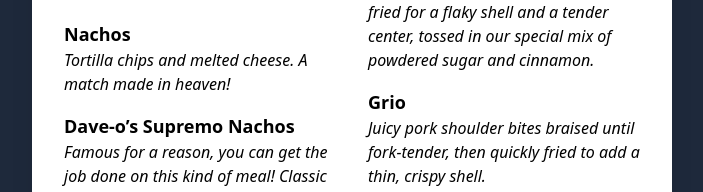
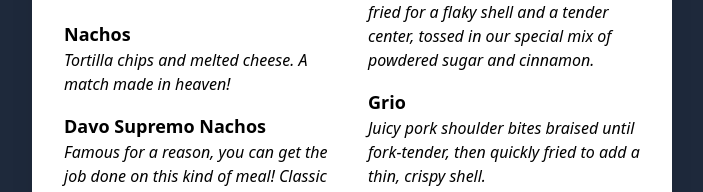
Before and after one commit to ktbartholomew/gorettifest.com, a Next.js app: page /menu in a window 1280 px wide. Shown: the part 1228-1420 px from the top of the page, without its empty margins (288-991 px from the left). Built offline with nearby package versions, Linux system fonts and the light colour scheme.

Commit message:
Davo Supremo

```diff
--- a/app/menu/page.tsx
+++ b/app/menu/page.tsx
@@ -94,7 +94,7 @@ const menu: Menu = {
             "Tortilla chips and melted cheese. A match made in heaven!",
         },
         {
-          title: "Dave-o’s Supremo Nachos",
+          title: "Davo Supremo Nachos",
           description:
             "Famous for a reason, you can get the job done on this kind of meal! Classic nachos loaded with every topping imaginable.",
         },
```
